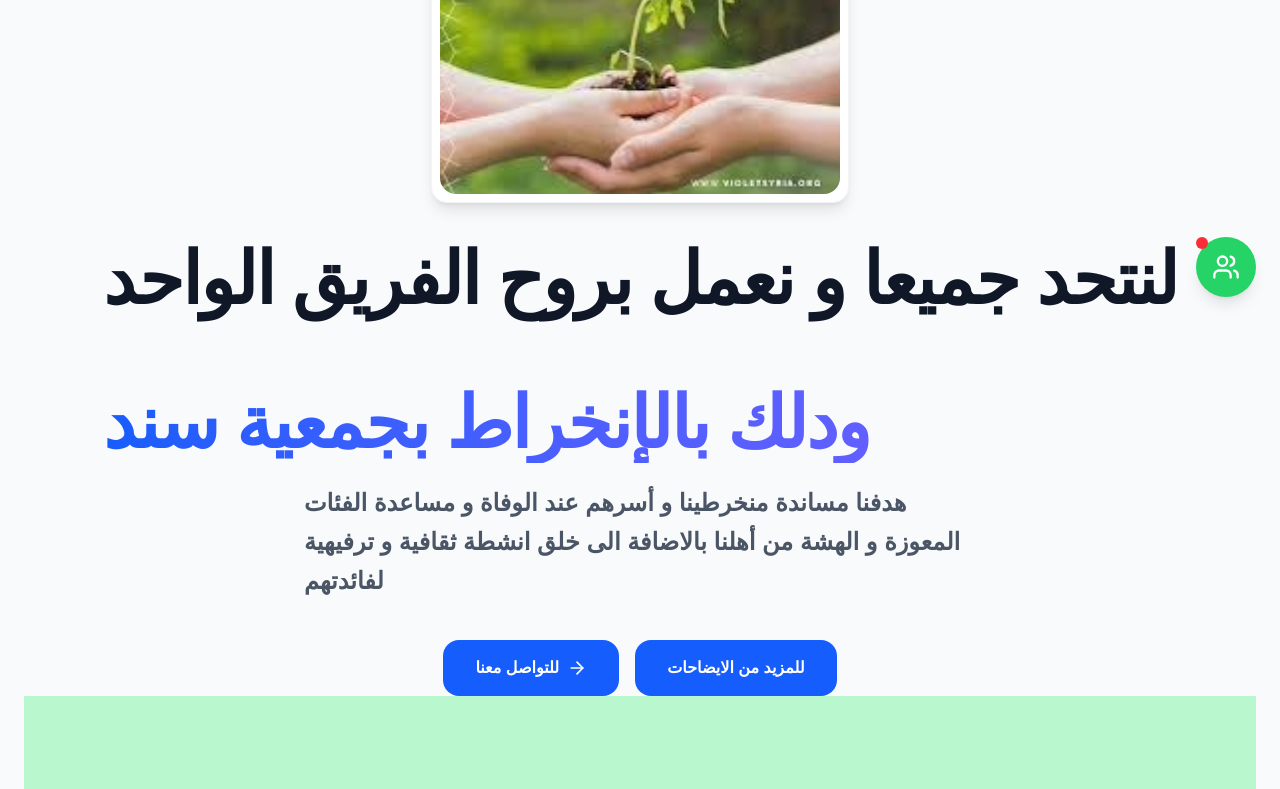
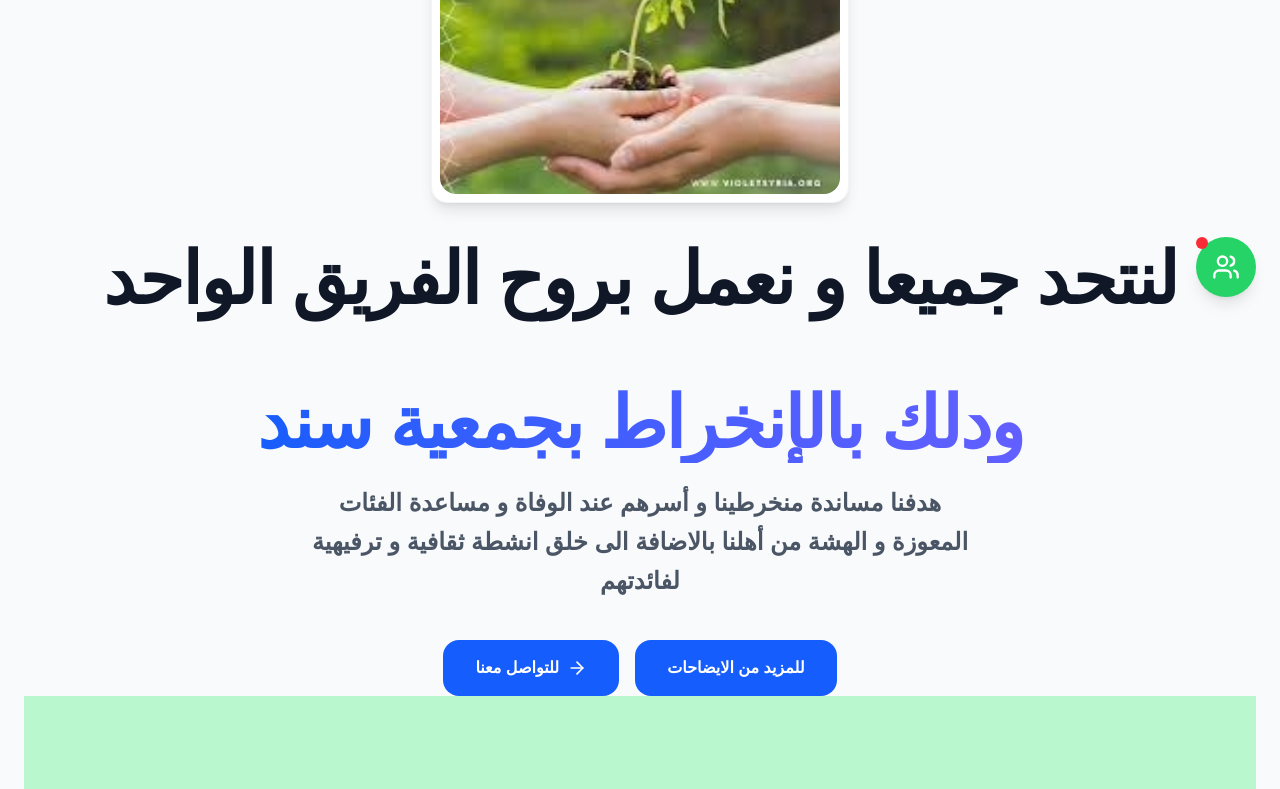
Before and after one commit to Mousl65/mousliman, a Next.js app: page / in a window 1280 px wide. Shown: the part 479-1268 px from the top of the page. Built offline with nearby package versions, Linux system fonts and the light colour scheme; no server answers.

Commit message:
Feat: installation du slider de projets avec images locales

```diff
--- a/app/components/WhatsAppButton.tsx
+++ b/app/components/WhatsAppButton.tsx
@@ -2,7 +2,7 @@
 import { Users } from 'lucide-react';
 
 export default function WhatsAppGroupButton() {
-  const groupLink = "https://chat.whatsapp.com/TON_CODE_DE_GROUPE";
+  const groupLink = " https://chat.whatsapp.com/B9IDsTrkPDgH6ehsZx7gTF?mode=gi_t";
 
   return (
     <a
--- a/app/page.tsx
+++ b/app/page.tsx
@@ -76,14 +76,14 @@ export default function HomePage() {
   </div>
 </div>
 
-          <h1 className="text-5xl md:text-7xl font-extrabold text-gray-900 mb-6 tracking-tight">
+          <h1 className="text-5xl md:text-7xl text-center font-extrabold text-gray-900 mb-6 tracking-tight">
 لنتحد جميعا و نعمل بروح الفريق الواحد<br /> <br />
             <span className=" bg-clip-text text-transparent bg-gradient-to-r from-blue-600 to-indigo-500">
              ودلك بالإنخراط بجمعية سند
             </span>
           </h1>
 
-          <p className="text-2xl text-gray-600 mb-10 max-w-2xl mx-auto leading-relaxed font-bold">
+          <p className="text-2xl text-center text-gray-600 mb-10 max-w-2xl mx-auto leading-relaxed font-bold">
             هدفنا مساندة منخرطينا و أسرهم عند الوفاة و مساعدة الفئات المعوزة و الهشة من أهلنا بالاضافة الى خلق انشطة ثقافية و ترفيهية لفائدتهم
           </p>
 
```
